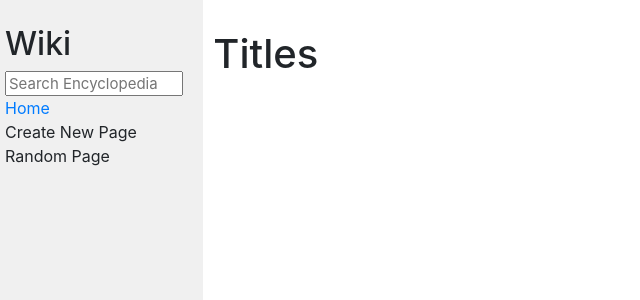
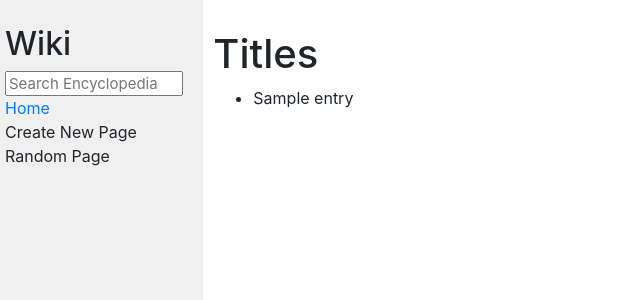
Before and after one commit to Rayissach/Wiki, a Django app: template wiki/encyclopedia/templates/encyclopedia/search.html in a window 1280 px wide. Shown: the top 300 px of the page, without its empty margins (0-640 px from the left). Run offline with Django 3.2, Linux system fonts and the light colour scheme; tables that the repository leaves empty hold one stand-in row (values such as "Sample post"); the template is opened without the code that fills it: values that come from a table or form of the project are taken from there, most other values are stand-ins (such as "Sample title", 1, 10 or a date in 2020); some libraries are stand-ins or nearby versions.

Commit message:
makinng corrections to search.html

```diff
--- a/wiki/encyclopedia/templates/encyclopedia/search.html
+++ b/wiki/encyclopedia/templates/encyclopedia/search.html
@@ -9,7 +9,11 @@
     {% if title %}
         <h1>Titles</h1>
         <ul>
-
+            {% for entry in title_entries %}
+                <li>{{ entry }}</li>
+            {% endfor %}
         </ul>
+    {% else %}
+        <h2>No entries similar to {{ title }} here</h2>
     {% endif %}
 {% endblock %}
--- a/wiki/encyclopedia/views.py
+++ b/wiki/encyclopedia/views.py
@@ -51,8 +51,8 @@ def search(request):
             #     })
             else:
                 title_list = util.list_entries()
-                print(searches)
-                print(title_list)
+                # title_list = [x.lower() for x in title_l]
+                # print(title_list)
 
                 title_entries = [title_input for title_input in title_list if searches in title_list]
 
```
